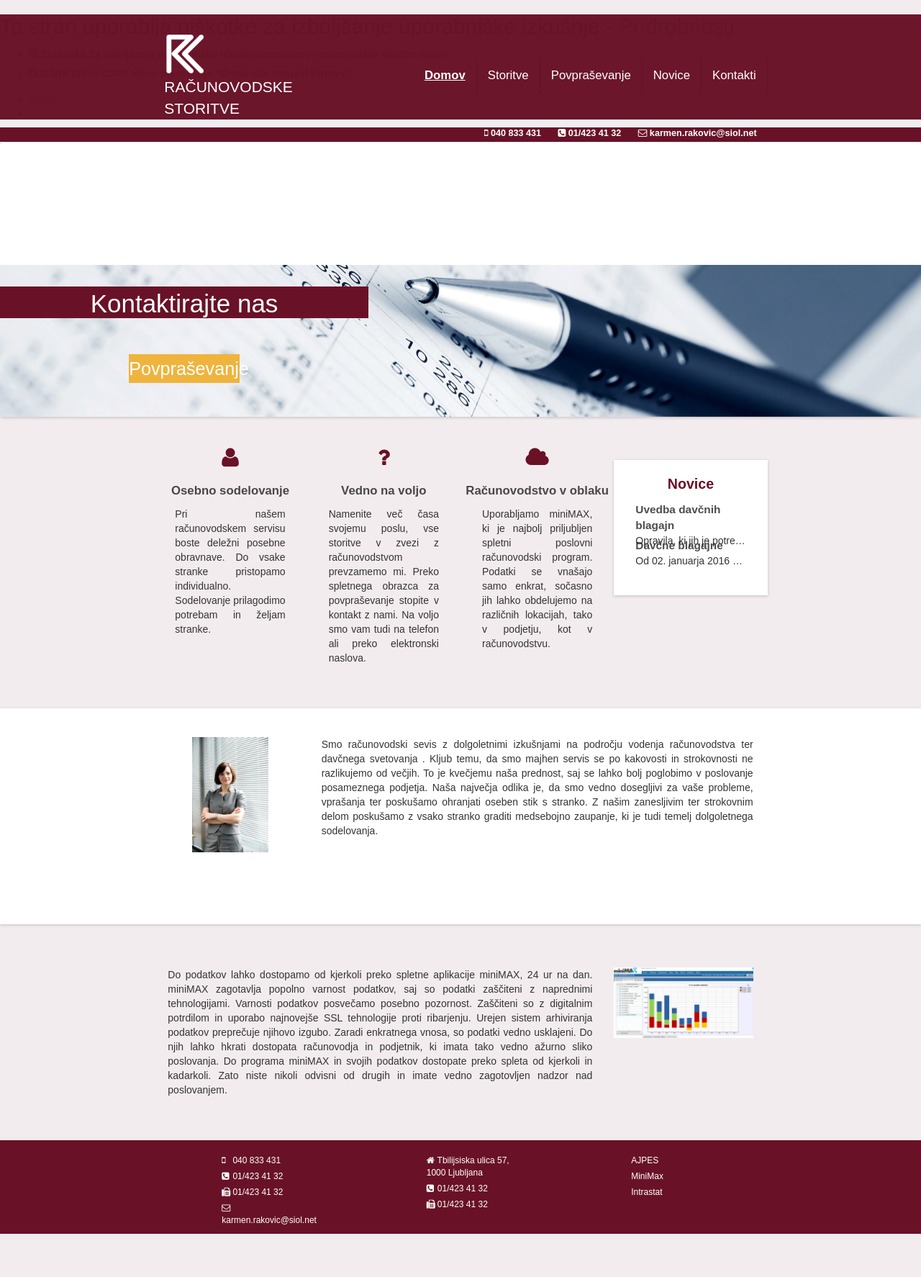
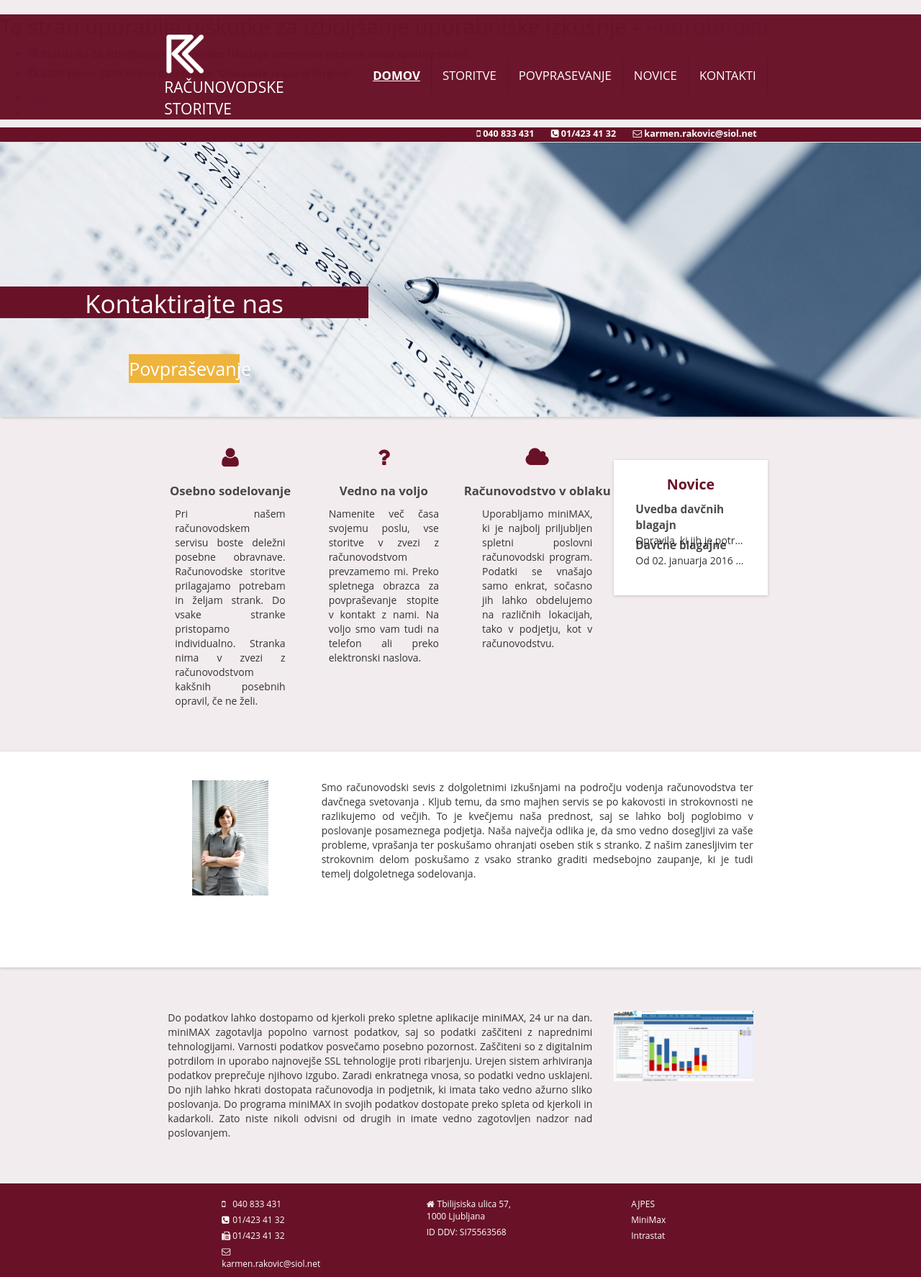
Before and after one commit to simonrakovic/RakovicKarmenDjango, a Django app: page / in a window 1280 px wide. Shown: the whole page at 72% size. Before the commit the page ends 1714 px from the top, so only its background shows below. Run offline with Django 3.2, Linux system fonts and the light colour scheme; data comes from the database, SQL or seed files in the repository; both versions use the stored data as it was after the commit; some libraries are stand-ins or nearby versions.

Commit message:
popravki vsebine

```diff
--- a/static/css/main-style.css
+++ b/static/css/main-style.css
@@ -1,6 +1,6 @@
 
 body{
-    font-family: 'Ubuntu', sans-serif;
+    font-family: 'Open Sans', sans-serif;
     background: rgba(105,18,39,.08);
 }
 
@@ -18,7 +18,7 @@ body{
     font-size: 0.9em;
     font-weight: bold;
     float: right;
-    font-family: 'Ubuntu', sans-serif;
+    font-family: 'Open Sans', sans-serif;
     padding-right: 15px;
 }
 
@@ -203,3 +203,4 @@ img { max-width:100%; height: auto; } /* Enough everywhere except IE8. */
 
 
 @import url(https://fonts.googleapis.com/css?family=Ubuntu:400,700);
+@import url(https://fonts.googleapis.com/css?family=Open+Sans);
--- a/templates/home.html
+++ b/templates/home.html
@@ -36,8 +36,10 @@
                                 Osebno sodelovanje
                             </div>
                             <div class="container-bottom-content-box-content-text">
-                                Pri našem računovodskem servisu boste deležni posebne obravnave.
-                                Do vsake stranke pristopamo individualno. Sodelovanje prilagodimo potrebam in željam stranke.
+                                Pri našem računovodskem servisu boste deležni posebne obravnave. Računovodske storitve prilagajamo potrebam in željam strank.
+								Do vsake stranke pristopamo individualno.
+								Stranka nima v zvezi z računovodstvom kakšnih posebnih opravil, če ne želi.
+
                             </div>
                         </div>
                     </div>
--- a/templates/main.html
+++ b/templates/main.html
@@ -86,12 +86,12 @@
                                                 <div class="collapse navbar-collapse" id="bs-example-navbar-collapse-1">
 
                                                   <ul class="nav navbar-nav navbar-right">
-                                                      <li class="{% block nav_domov %}{% endblock %}"><a href="/">Domov</a></li>
+                                                      <li class="{% block nav_domov %}{% endblock %}"><a href="/">DOMOV</a></li>
 
-                                                      <li class="{% block nav_storitve %}{% endblock %}"><a href="/storitve/">Storitve</a></li>
-                                                      <li class="{% block nav_povprasevanje %}{% endblock %}"><a href="/povprasevanje/">Povpraševanje</a></li>
-                                                      <li class="{% block nav_novice %}{% endblock %}"><a href="/novice/">Novice</a></li>
-                                                      <li class="{% block nav_kontakti %}{% endblock %}"><a href="/kontakti/">Kontakti</a></li>
+                                                      <li class="{% block nav_storitve %}{% endblock %}"><a href="/storitve/">STORITVE</a></li>
+                                                      <li class="{% block nav_povprasevanje %}{% endblock %}"><a href="/povprasevanje/">POVPRASEVANJE</a></li>
+                                                      <li class="{% block nav_novice %}{% endblock %}"><a href="/novice/">NOVICE</a></li>
+                                                      <li class="{% block nav_kontakti %}{% endblock %}"><a href="/kontakti/">KONTAKTI</a></li>
 
                                                   </ul>
                                                 </div>
@@ -141,9 +141,7 @@
                              <div class="footer-box-content">
                                  <ul>
                                      <li><i class="fa fa-home"> </i> <span>Tbilijsiska ulica 57, 1000 Ljubljana</span></li>
-                                     <li><i class="fa fa-phone-square"> </i> <span>01/423 41 32</span></li>
-                                     <li><i class="fa fa-fax"></i> <span>01/423 41 32</span></li>
-
+                                     <li>ID DDV: <span>SI75563568</span></li>
                                  </ul>
                              </div>
                          </div>
--- a/templates/novica.html
+++ b/templates/novica.html
@@ -9,11 +9,11 @@
         <div class="col-lg-8 col-md-8 col-sm-12 col-xs-12">
               <div class=" row bottom-content-box">
                   <div class="bottom-content-box-title">
-                        {{ novica.title }}
+                        {{ novica.title }} <small>{{ novica.creation_date|date:'d.m.Y'}}</small>
                   </div>
                   <div class="col-lg-8 col-md-8 col-sm-12 col-xs-12">
                       <div class="row bottom-content-box-text">
-                        {{ novica.text }}
+                        {{ novica.text|safe }}
                       </div>
 
                       <div class="row bottom-content-box-files">
--- a/templates/novice.html
+++ b/templates/novice.html
@@ -22,7 +22,7 @@
                                     <a href="/novica/{{ novica.id }}">{{ novica.title }}</a>
                                 </div>
 
-                                {{ novica.text }}
+                                {{ novica.text|safe }}
                                 <a class="readmore" href="/novica/{{ novica.id }}/">več</a>
 
 
```
Also changed, not shown: templates/kontakti.html (+4 -4 lines), db.sqlite3, 8 other files.
